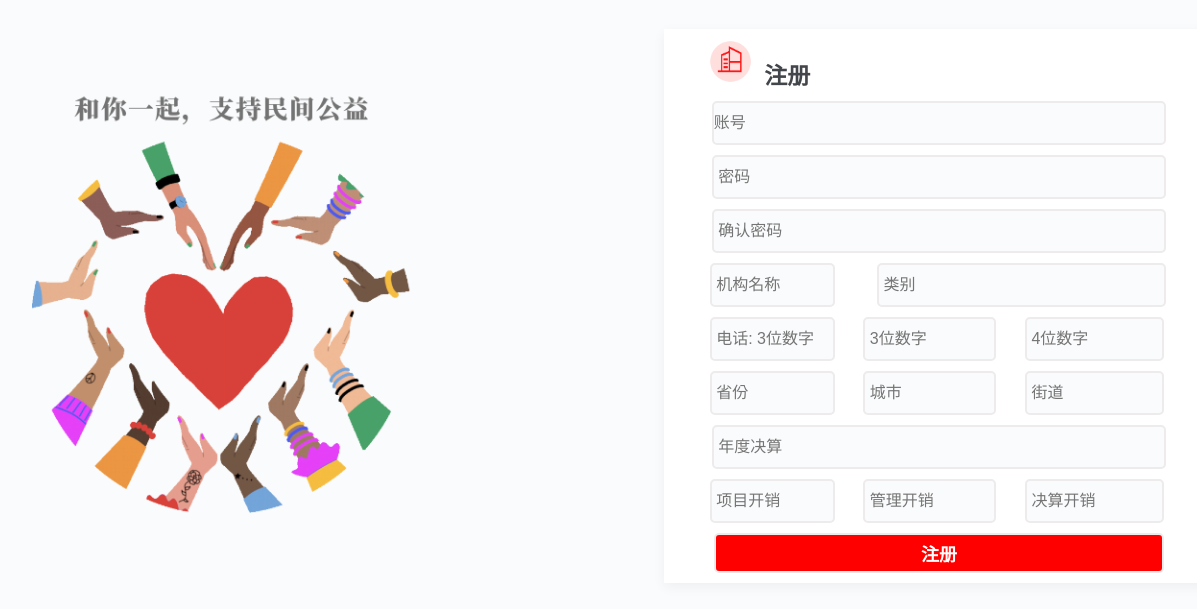
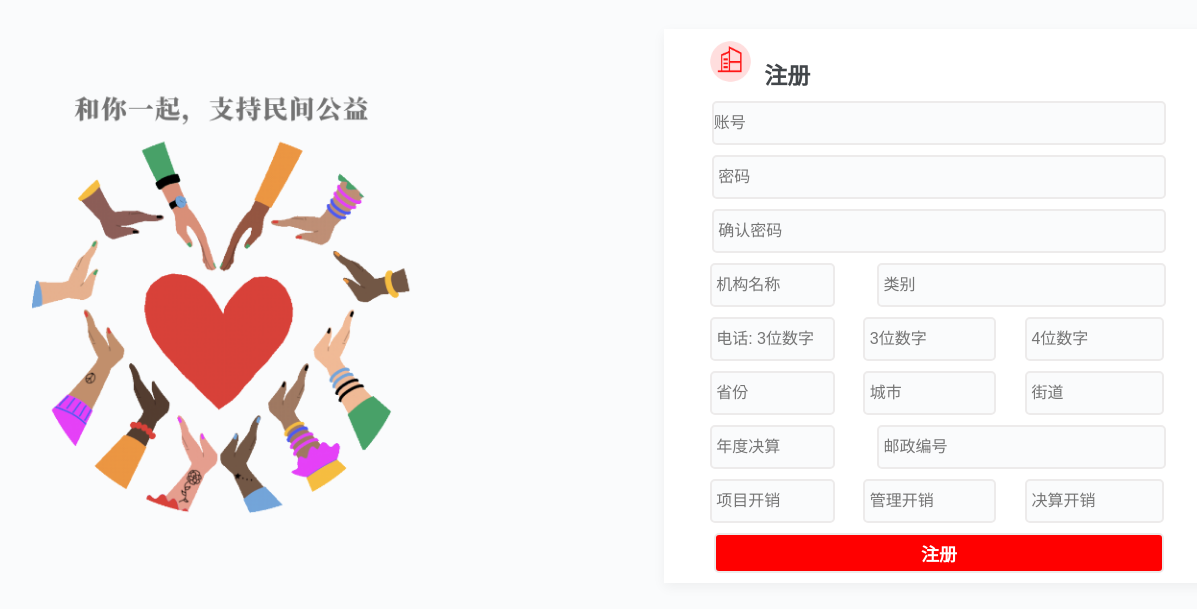
Before and after one commit to mumua666/CharitySystem, a Flask app: page /signUpCharity.html in a window 1600 px wide. Shown: the part 89-704 px from the top of the page, without its empty margins (166-1363 px from the left). Run offline with Flask 2, Linux system fonts and the light colour scheme.

Commit message:
细节优化

```diff
--- a/app.py
+++ b/app.py
@@ -209,6 +209,7 @@ def signUpCharity():
         program = request.form.get('program')
         admin = request.form.get('admin')
         fundraising = request.form.get('fundraising')
+        zip = request.form.get('zip')
         _name = Charity.query.filter_by(name=name).first()
         id = Charity.query.filter_by(charity_id=account).first()
         _telphone = Charity.query.filter_by(telephone=telphone).first()
@@ -241,8 +242,10 @@ def signUpCharity():
 
             try:
                 if not _category:
-                    _category = Category(category_id=1+Category.query.order_by(desc(Category.id)).first().id,
+                    _category = Category(category_id=1+Category.query.order_by(desc(Category.id)).first().category_id,
                                          category_name=category)
+                    db.session.add(_category)
+                    db.session.commit()
             except Exception as e:
                 print(e)
                 flash("填入数据错误！！！")
@@ -250,7 +253,7 @@ def signUpCharity():
 
             charity = Charity(charity_id=account, password=password2, category_id=_category.category_id,
                               name=name, address=street, city=city, state=state, telephone=telphone,
-                              revenue=revenue, expense_id=expense.id)
+                              revenue=revenue, expense_id=expense.id, zip=zip)
             db.session.add(charity)
             db.session.commit()
 
--- a/templates/signUpCharity.html
+++ b/templates/signUpCharity.html
@@ -86,12 +86,12 @@
       font-weight: bold;
     }
 
-    #second1 {
+    .second1 {
       width: 170px;
       padding-left: 27px;
     }
 
-    #second2 {
+    .second2 {
       width: 60%;
       padding-right: 15px;
     }
@@ -165,10 +165,10 @@
             </td>
           </tr>
           <tr>
-            <td id="second1" colspan="1">
+            <td class="second1" colspan="1">
               <input type="text" name="name" placeholder=" 机构名称" />
             </td>
-            <td id="second2" colspan="2">
+            <td class="second2" colspan="2">
               <input type="text" name="category" placeholder=" 类别" />
             </td>
           </tr>
@@ -196,8 +196,11 @@
             </td>
           </tr>
           <tr>
-            <td colspan="3">
+            <td class="second1">
               <input type="text" name="revenue" placeholder=" 年度决算" />
+            </td>
+            <td class="second2" colspan="2">
+              <input type="text" name="zip" placeholder=" 邮政编号" />
             </td>
           </tr>
           <tr>
```
